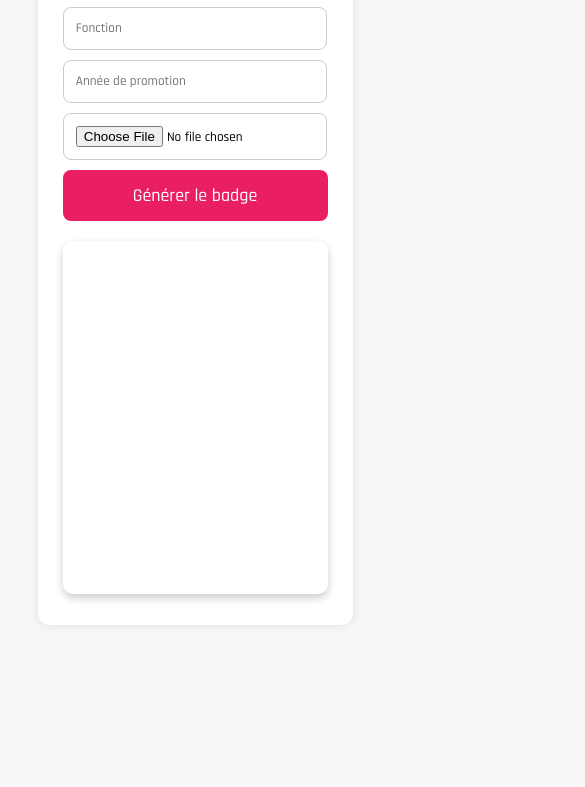
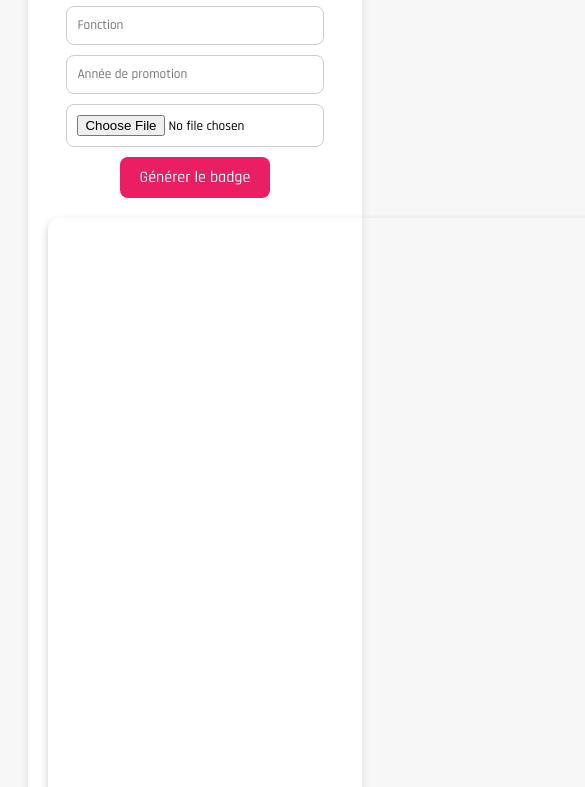
Before and after one commit to Djerareou/badge-generator, a plain HTML site: page index.html in a window 390 px wide. Shown: the part 161-948 px from the top of the page, 585 px wide, since content can reach past the window. Before the commit the page ends 844 px from the top, so only its background shows below. Drawn offline with Linux system fonts and the light colour scheme.

Commit message:
Add files via upload

```diff
--- a/style.css
+++ b/style.css
@@ -3,27 +3,23 @@ body {
   background-color: #f7f7f7;
   text-align: center;
   padding: 20px;
-  margin: 0;
-  box-sizing: border-box;
 }
 
 .container {
-  max-width: 90%; /* Plutôt que de fixer la largeur à 700px, on met 90% pour la rendre plus fluide */
+  max-width: 700px;
   margin: auto;
   background: #fff;
   padding: 20px;
   border-radius: 12px;
   box-shadow: 0 0 10px rgba(0, 0, 0, 0.1);
-  box-sizing: border-box;
 }
 
 input[type="text"],
 input[type="file"] {
   display: block;
   margin: 10px auto;
-  padding: 12px; /* Augmenter la taille pour une meilleure expérience sur mobile */
-  width: 100%; /* Prendre toute la largeur disponible */
-  max-width: 400px; /* Limiter la largeur maximale des champs pour éviter qu'ils ne s'étalent trop sur les grands écrans */
+  padding: 10px;
+  width: 80%;
   border: 1px solid #ccc;
   border-radius: 8px;
   font-family: 'Rajdhani', sans-serif;
@@ -33,7 +29,7 @@ button {
   background-color: #e91e63;
   color: white;
   border: none;
-  padding: 12px 25px;
+  padding: 10px 20px;
   font-size: 16px;
   cursor: pointer;
   border-radius: 8px;
@@ -48,9 +44,6 @@ canvas {
   margin-top: 20px;
   border-radius: 10px;
   box-shadow: 0 4px 8px rgba(0, 0, 0, 0.2);
-  width: 100%; /* Le canvas prendra 100% de la largeur disponible */
-  max-width: 600px; /* Limiter la largeur maximale du canvas */
-  height: auto; /* Ajuster la hauteur automatiquement pour conserver les proportions */
 }
 
 #download-btn {
@@ -74,43 +67,3 @@ canvas {
   box-shadow: 0 6px 16px rgba(233, 30, 99, 0.6);
   transform: scale(1.05);
 }
-
-/* Media Queries pour les petits écrans (smartphones) */
-@media screen and (max-width: 600px) {
-  .container {
-    padding: 15px;
-  }
-
-  input[type="text"],
-  input[type="file"] {
-    width: 95%; /* Pour les petits écrans, laisser plus d'espace */
-  }
-
-  button {
-    width: 100%; /* Le bouton occupera toute la largeur sur mobile */
-    padding: 14px;
-    font-size: 18px;
-  }
-
-  #download-btn {
-    width: 100%;
-    padding: 14px;
-    font-size: 18px;
-  }
-}
-
-/* Media Queries pour les écrans moyens (tablettes) */
-@media screen and (max-width: 1024px) {
-  .container {
-    padding: 25px;
-  }
-
-  input[type="text"],
-  input[type="file"] {
-    width: 90%; /* Légèrement moins large que sur mobile */
-  }
-
-  button {
-    padding: 14px 28px;
-  }
-}
```
